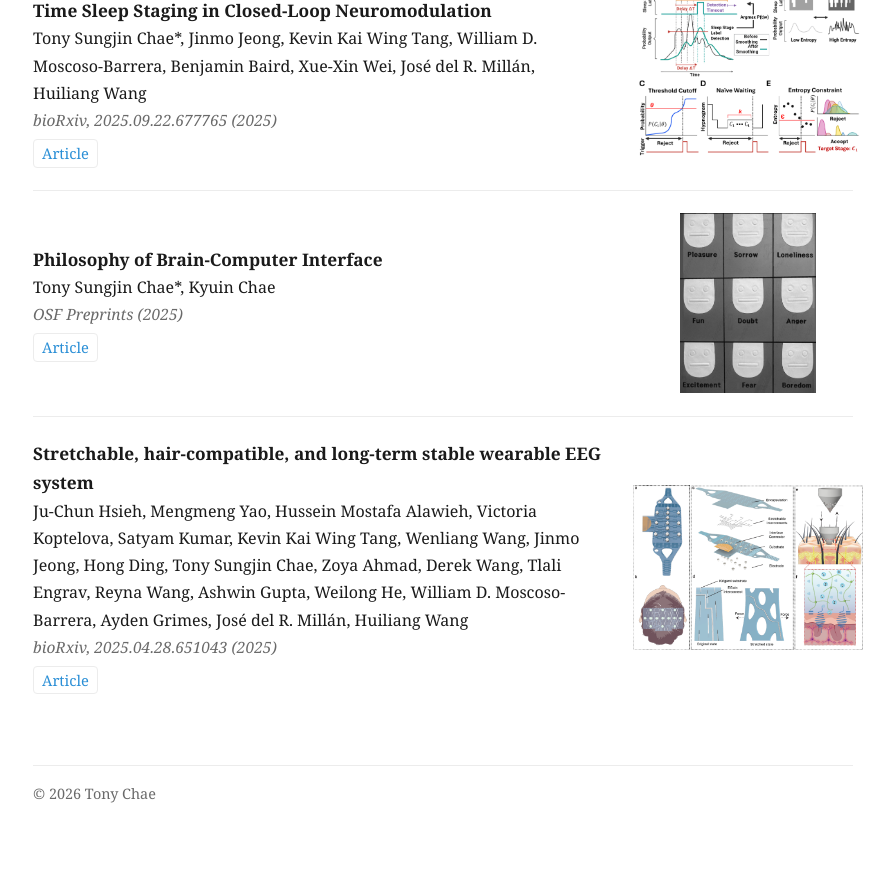
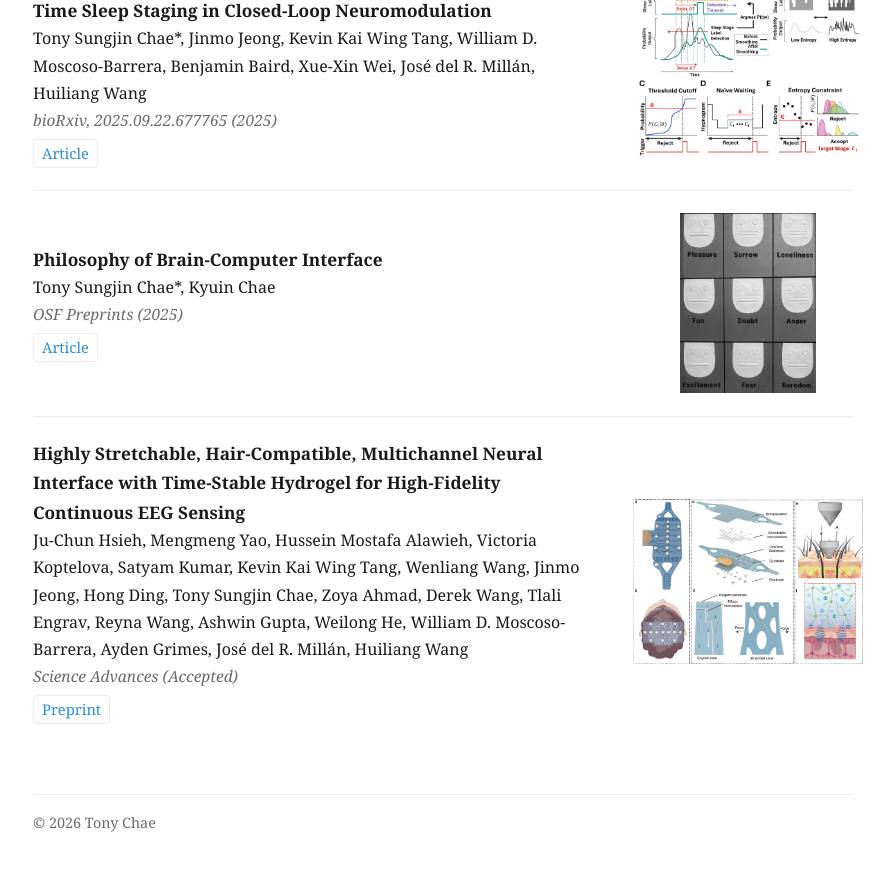
Before and after one commit to tonychae01/learning-by-doing, a Jekyll site: the page built from index.md, in a window 1280 px wide and 900 px high, scrolled down 2320 px. Shown: the top 871 px of the window, without its empty margins (197-1091 px from the left). Built offline with Jekyll 4.4.1, drawn with Linux system fonts in a browser that asks for light colours; a style sheet for code colours, icons or effects is not loaded.

Commit message:
leon accpeted

```diff
--- a/_data/publications.yml
+++ b/_data/publications.yml
@@ -36,10 +36,10 @@
   links:
     - { name: "Article", url: "https://osf.io/preprints/osf/hgajv_v1" }
 
-- title: "Stretchable, hair-compatible, and long-term stable wearable EEG system"
+- title: "Highly Stretchable, Hair-Compatible, Multichannel Neural Interface with Time-Stable Hydrogel for High-Fidelity Continuous EEG Sensing"
   authors: "Ju-Chun Hsieh, Mengmeng Yao, Hussein Mostafa Alawieh, Victoria Koptelova, Satyam Kumar, Kevin Kai Wing Tang, Wenliang Wang, Jinmo Jeong, Hong Ding, Tony Sungjin Chae, Zoya Ahmad, Derek Wang, Tlali Engrav, Reyna Wang, Ashwin Gupta, Weilong He, William D. Moscoso-Barrera, Ayden Grimes, José del R. Millán, Huiliang Wang"
-  venue: "bioRxiv, 2025.04.28.651043 (2025)"
-  badge: "bioRxiv '25"
+  venue: "Science Advances (Accepted)"
+  badge: "Sci. Adv."
   image: "/assets/pub/stretchable-eeg.png"
   links:
-    - { name: "Article", url: "https://www.biorxiv.org/content/10.1101/2025.04.28.651043.abstract" }
+    - { name: "Preprint", url: "https://www.biorxiv.org/content/10.1101/2025.04.28.651043.abstract" }
```
